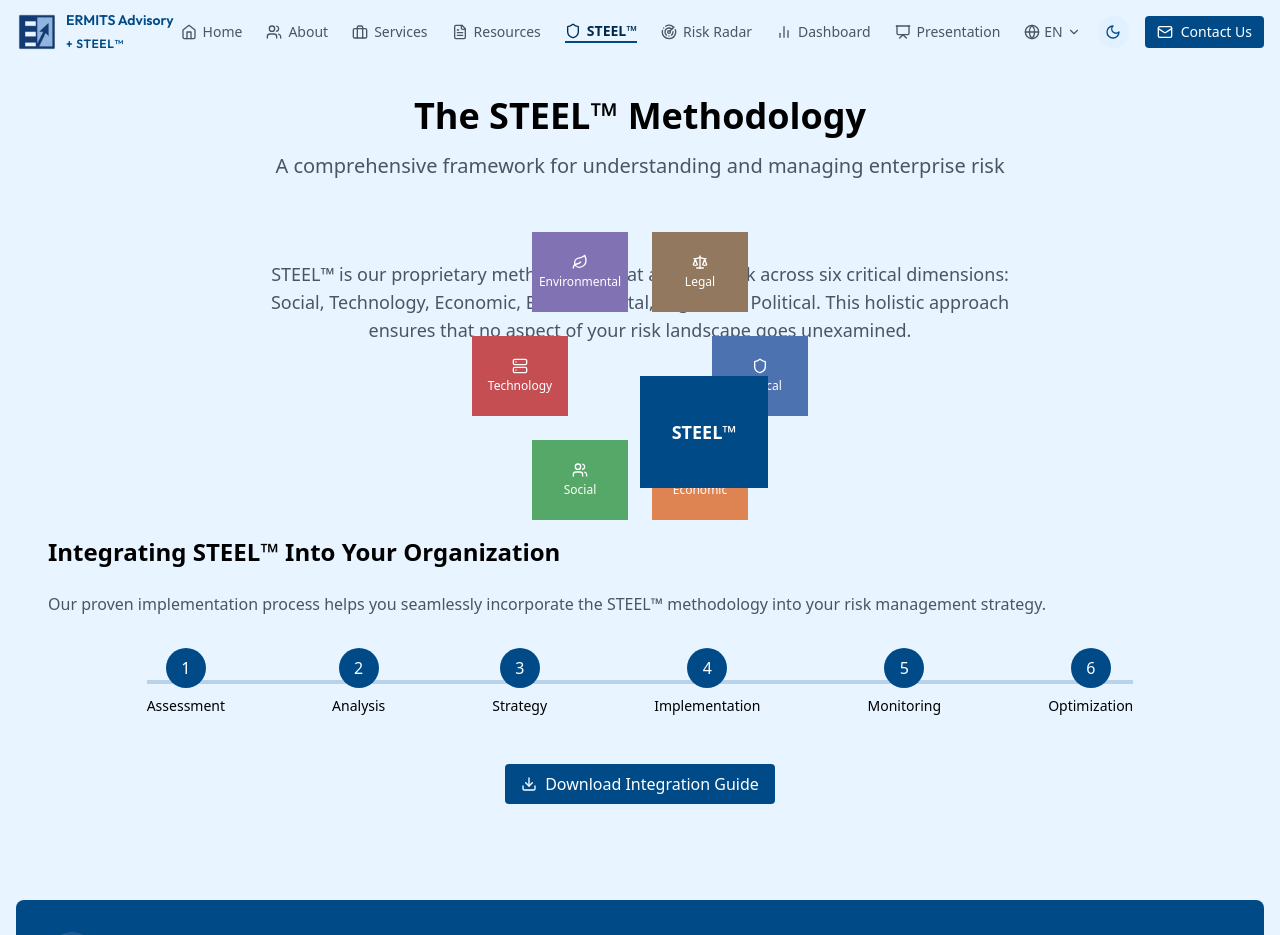
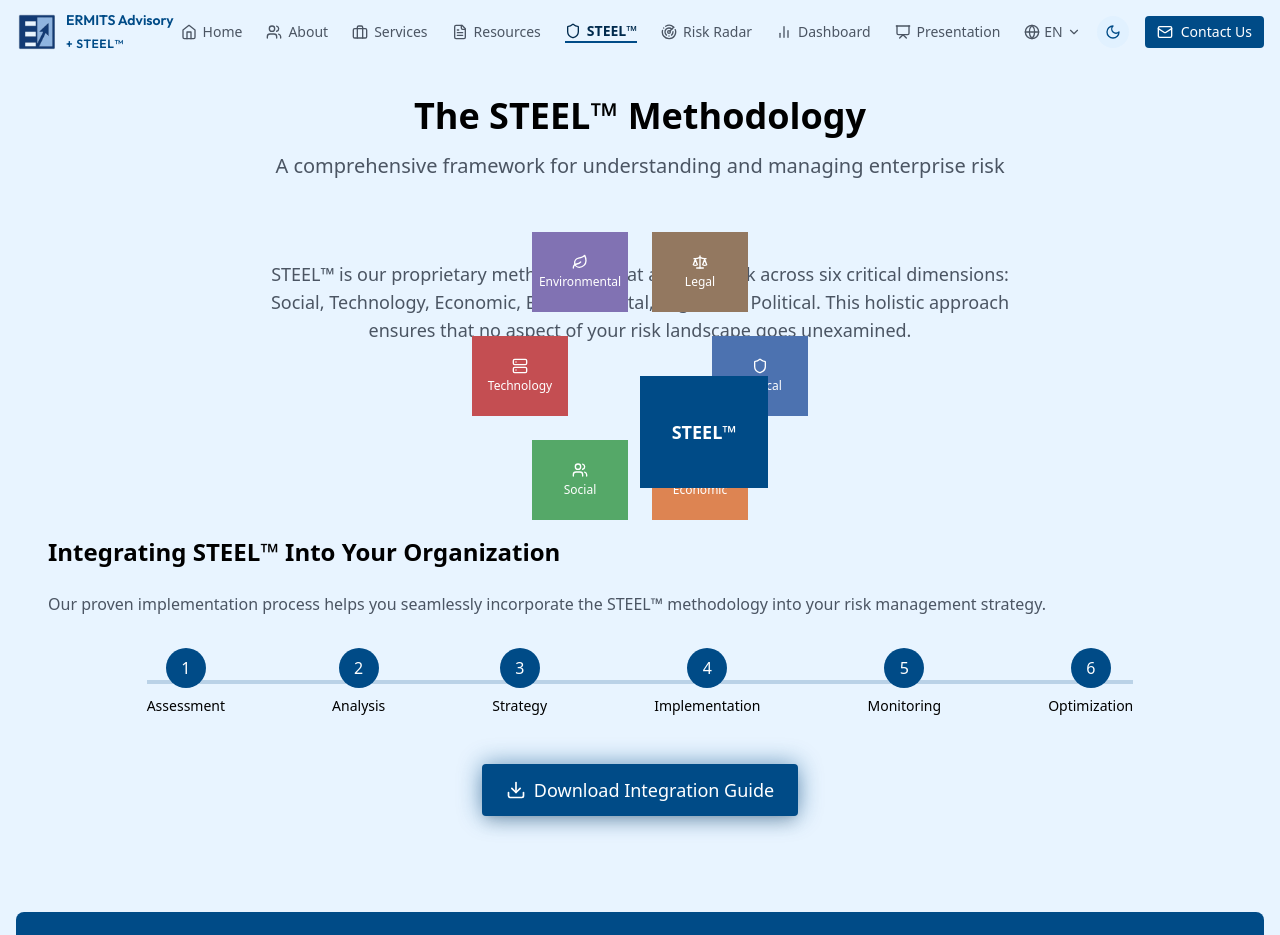
Before and after one commit to Facely1er/ermits-advisory.com, a React (Vite) app: page /steel in a window 1280 px wide. Shown: the top 935 px of the page. Built offline with nearby package versions, Linux system fonts and the light colour scheme.

Commit message:
Enhance STEEL Integration Guide Download Button

```diff
--- a/src/pages/STEELVisualization.tsx
+++ b/src/pages/STEELVisualization.tsx
@@ -84,6 +84,34 @@ export const STEELVisualization: React.FC = () => {
     },
     tap: {
       scale: 0.95
+    }
+  };
+
+  // Download button animation
+  const downloadButtonVariants = {
+    initial: { scale: 1 },
+    hover: {
+      scale: 1.05,
+      boxShadow: "0 10px 25px -5px rgba(0, 75, 135, 0.3)",
+      transition: {
+        type: "spring",
+        stiffness: 400,
+        damping: 10
+      }
+    },
+    tap: { scale: 0.98 }
+  };
+
+  // Glowing effect animation
+  const glowingEffectVariants = {
+    initial: { opacity: 0.5 },
+    animate: {
+      opacity: [0.5, 0.8, 0.5],
+      transition: {
+        duration: 2,
+        repeat: Infinity,
+        ease: "easeInOut"
+      }
     }
   };
 
@@ -263,13 +291,29 @@ export const STEELVisualization: React.FC = () => {
             </div>
 
             <div className="flex justify-center mt-12">
-              <Button
-                variant="primary"
-                icon={<Download size={16} />}
-                iconPosition="left"
+              <motion.div
+                initial="initial"
+                whileHover="hover"
+                whileTap="tap"
+                variants={downloadButtonVariants}
+                className="relative"
               >
-                {t('steel.integration.downloadGuide')}
-              </Button>
+                <motion.div
+                  variants={glowingEffectVariants}
+                  initial="initial"
+                  animate="animate"
+                  className="absolute inset-0 rounded-btn bg-navy opacity-30 blur-md"
+                ></motion.div>
+                <Button
+                  variant="primary"
+                  size="lg"
+                  icon={<Download size={20} />}
+                  iconPosition="left"
+                  className="relative z-10 px-6 py-3 shadow-lg"
+                >
+                  {t('steel.integration.downloadGuide')}
+                </Button>
+              </motion.div>
             </div>
           </Card>
         </motion.div>
```
